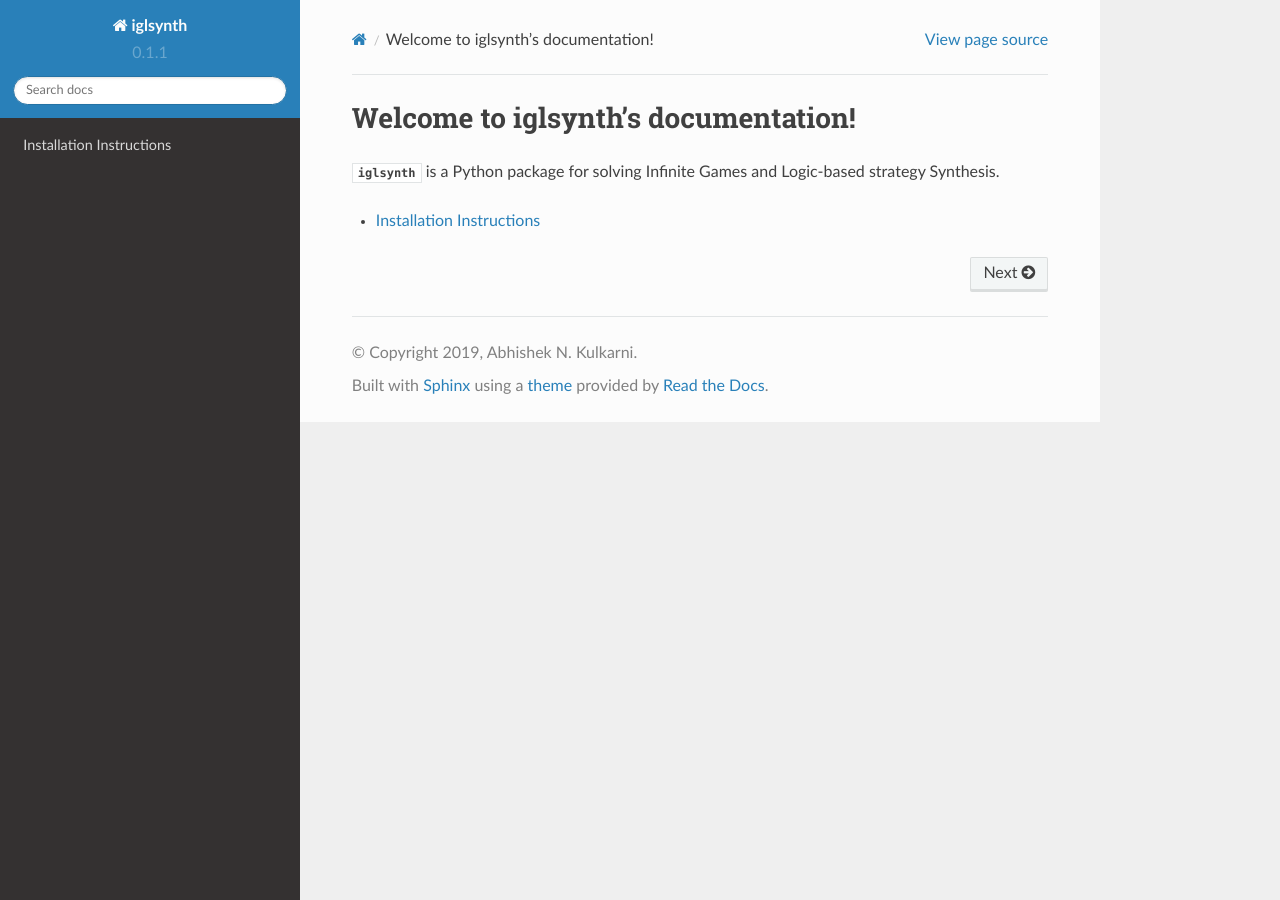
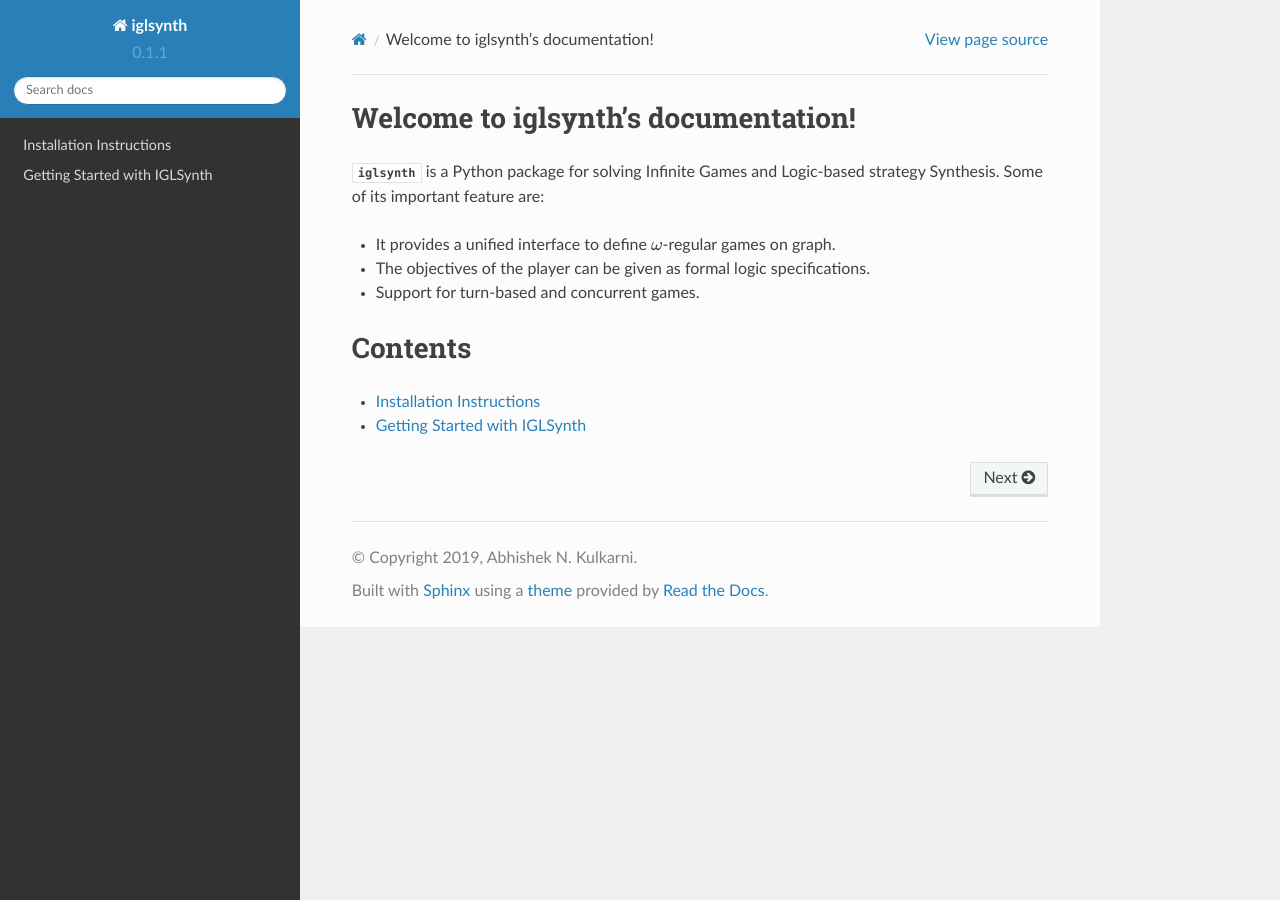
Before and after one commit to vvrs/iglsynth, a Sphinx documentation site: the page built from docs/source/index.rst, in a window 1280 px wide. Built offline with Sphinx 7.4.7 and the Read the Docs theme 2.0.0, drawn with Linux system fonts in a browser that asks for light colours.

Commit message:
EOD commit

```diff
--- a/docs/source/index.rst
+++ b/docs/source/index.rst
@@ -2,12 +2,19 @@ Welcome to iglsynth's documentation!
 ===========================================
 
 
-:mod:`iglsynth` is a Python package for solving Infinite Games and Logic-based strategy Synthesis.
+:mod:`iglsynth` is a Python package for solving Infinite Games and Logic-based strategy Synthesis. Some of its
+important feature are:
+
+* It provides a unified interface to define :math:`\omega`-regular games on graph.
+* The objectives of the player can be given as formal logic specifications.
+* Support for turn-based and concurrent games.
 
 
-
+Contents
+========
 
 .. toctree::
     :maxdepth: 1
 
     install
+    getting-started
```
Also changed, not shown: docs/source/getting-started.md (added, +16 -0 lines).
